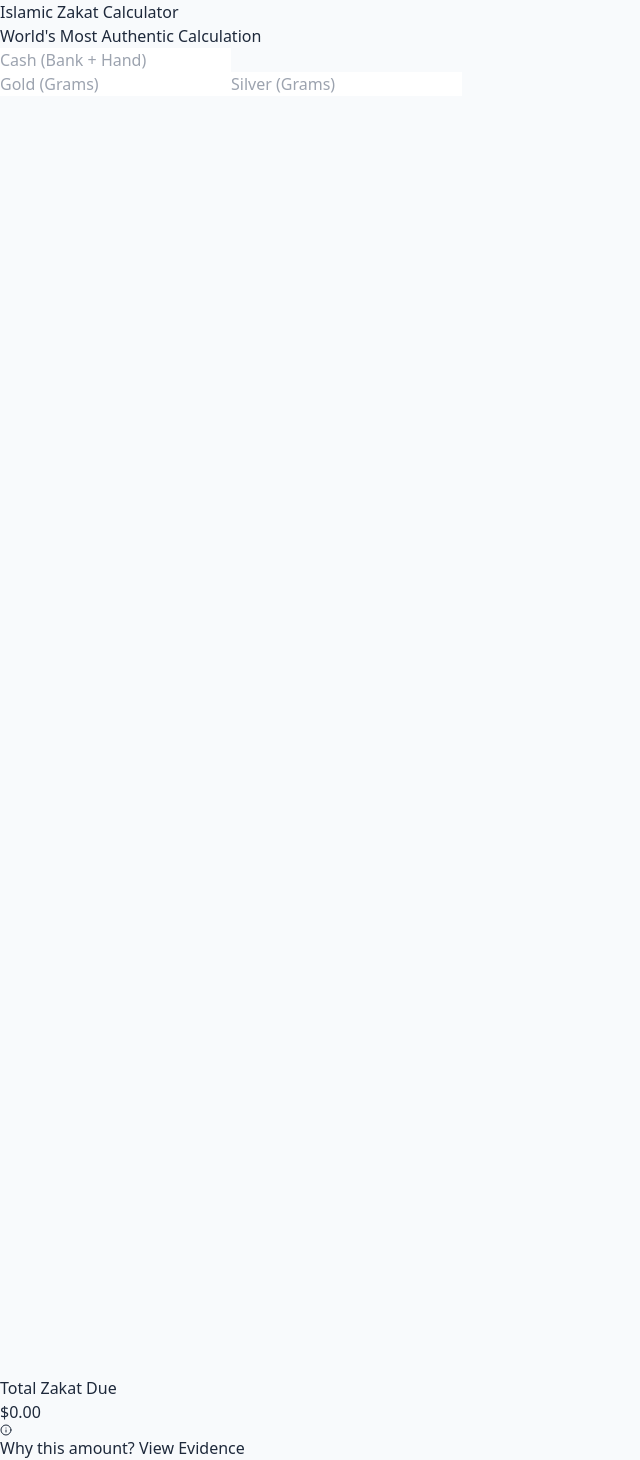
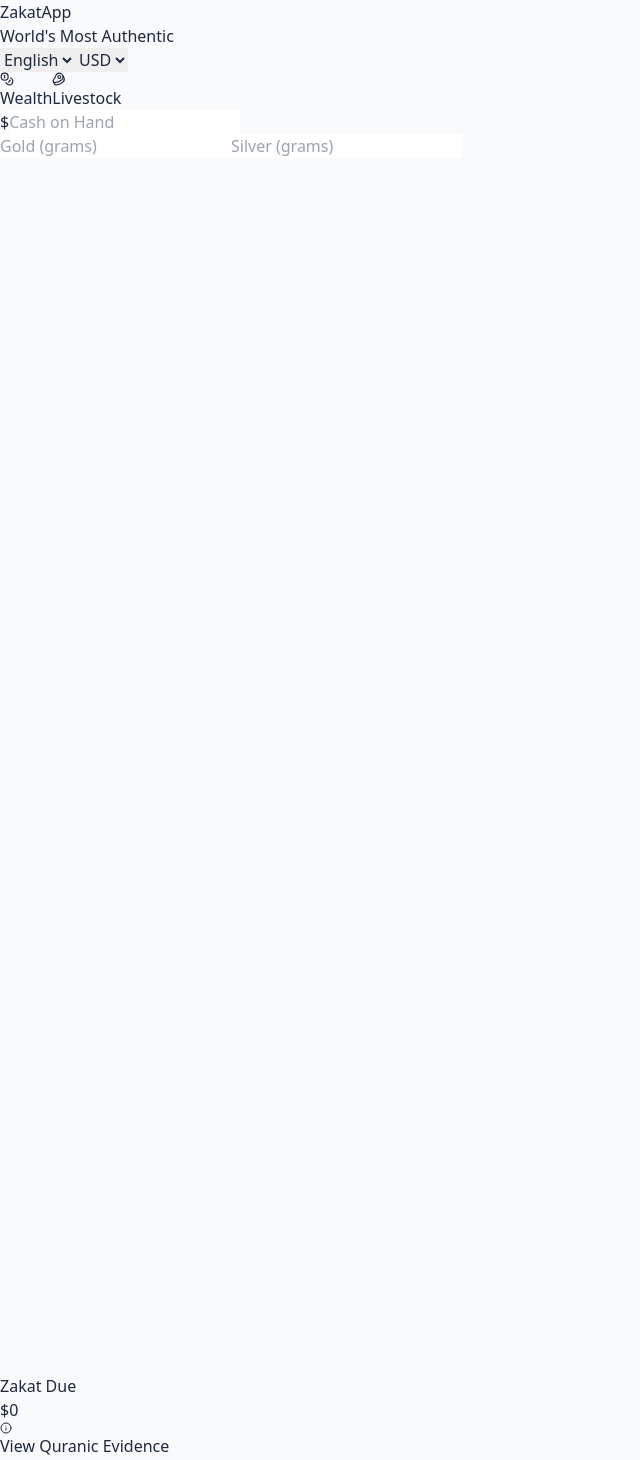
Before and after one commit to Islamic-tools-ehsan/zakat-app, a Next.js app: page / in a window 1280 px wide. Shown: the whole page, without its empty margins (0-640 px from the left). Built offline with nearby package versions, Linux system fonts and the light colour scheme.

Commit message:
Update page.tsx

```diff
--- a/app/page.tsx
+++ b/app/page.tsx
@@ -1,8 +1,9 @@
+
 "use client";
 import React, { useState } from 'react';
-import { calculateZakat } from '@/lib/zakatEngine';
-import { CURRENCIES } from '@/lib/constants';
-import { Book, Info, X } from 'lucide-react';
+import { calculateZakat, getLivestockZakat } from '@/lib/zakatEngine';
+import { LANGUAGES, CURRENCIES } from '@/lib/constants';
+import { Book, Info, X, Globe, Coins, Beef } from 'lucide-react';
 import references from '../references.json';
 import { motion, AnimatePresence } from 'framer-motion';
 import { Chart as ChartJS, ArcElement, Tooltip, Legend } from 'chart.js';
@@ -10,25 +11,19 @@ import { Pie } from 'react-chartjs-2';
 
 ChartJS.register(ArcElement, Tooltip, Legend);
 
-// 1. Define the shape of the data
-interface ZakatProof {
-  title: string;
-  verse_en: string;
-  source: string;
-}
-
 export default function ZakatApp() {
+  const [activeTab, setActiveTab] = useState('wealth'); // 'wealth' or 'livestock'
   const [vals, setVals] = useState({
     cash: 0, gold: 0, silver: 0, stocks: 0,
     inventory: 0, debts: 0, goldPrice: 70,
-    silverPrice: 0.90, sheep: 0
+    silverPrice: 0.90, sheep: 0, goats: 0, cows: 0, camels: 0
   });
-  const [activeCurrency] = useState('USD');
-
-  // 2. Explicitly tell the state it can hold a ZakatProof object
+  const [activeLang, setActiveLang] = useState('en');
+  const [activeCurrency, setActiveCurrency] = useState('USD');
   const [proofData, setProofData] = useState<any>(null);
 
   const res = calculateZakat(vals, 'silver');
+  const livestockRes = getLivestockZakat(vals);
   const selectedCurrency = CURRENCIES.find(c => c.code === activeCurrency) || CURRENCIES[0];
 
   const chartData = {
@@ -41,72 +36,95 @@ export default function ZakatApp() {
   };
 
   return (
-    <div className="max-w-md mx-auto min-h-screen bg-slate-50 shadow-2xl flex flex-col font-sans relative">
+    <div className="max-w-md mx-auto min-h-screen bg-slate-50 shadow-2xl flex flex-col font-sans relative text-slate-900">
       <AnimatePresence>
         {proofData && (
-          <motion.div
-            initial={{ opacity: 0 }} animate={{ opacity: 1 }} exit={{ opacity: 0 }}
-            className="fixed inset-0 z-50 flex items-center justify-center p-6 bg-black/50 backdrop-blur-sm"
-          >
-            <motion.div
-              initial={{ scale: 0.9, y: 20 }} animate={{ scale: 1, y: 0 }}
-              className="bg-white rounded-3xl p-6 shadow-2xl w-full max-w-sm border-t-4 border-emerald-600"
-            >
-              <div className="flex justify-between items-start mb-4">
-                <h3 className="text-emerald-800 font-bold text-lg flex items-center gap-2 text-black">
-                   <Book size={20}/> Evidence
-                </h3>
-                <button onClick={() => setProofData(null)} className="text-slate-400"><X size={20}/></button>
+          <motion.div initial={{ opacity: 0 }} animate={{ opacity: 1 }} exit={{ opacity: 0 }} className="fixed inset-0 z-50 flex items-center justify-center p-6 bg-black/50 backdrop-blur-sm">
+            <motion.div initial={{ scale: 0.9 }} animate={{ scale: 1 }} className="bg-white rounded-3xl p-6 shadow-2xl w-full max-w-sm border-t-4 border-emerald-600">
+              <div className="flex justify-between mb-4">
+                <h3 className="text-emerald-800 font-bold flex items-center gap-2"><Book size={18}/> Evidence</h3>
+                <button onClick={() => setProofData(null)}><X size={20}/></button>
               </div>
-
-              {/* FIXED LINE: We use optional chaining (?) to prevent the 'never' error */}
-              <p className="text-slate-700 italic text-sm mb-4">
-                "{proofData?.verse_en || "Loading..."}"
-              </p>
-
-              <div className="text-[10px] font-bold text-emerald-600 bg-emerald-50 px-3 py-1 rounded-full inline-block">
-                Source: {proofData?.source || "General"}
-              </div>
+              <p className="text-slate-700 italic text-sm mb-4">"{proofData?.verse_en}"</p>
+              <div className="text-[10px] font-bold text-emerald-600 bg-emerald-50 px-3 py-1 rounded-full">Source: {proofData?.source}</div>
             </motion.div>
           </motion.div>
         )}
       </AnimatePresence>
 
+      {/* HEADER WITH DROP-DOWNS */}
       <header className="bg-emerald-700 text-white p-6 rounded-b-3xl shadow-lg">
-        <h1 className="text-2xl font-bold">Islamic Zakat Calculator</h1>
-        <p className="text-emerald-100 text-sm mt-1 italic">World's Most Authentic Calculation</p>
+        <div className="flex justify-between items-start mb-4">
+          <div>
+            <h1 className="text-xl font-bold">ZakatApp</h1>
+            <p className="text-emerald-100 text-[10px] italic">World's Most Authentic</p>
+          </div>
+          <div className="flex gap-2">
+            <select value={activeLang} onChange={(e) => setActiveLang(e.target.value)} className="bg-emerald-800 text-[10px] p-1 rounded border border-emerald-600 outline-none">
+              {LANGUAGES.map(l => <option key={l.code} value={l.code}>{l.flag} {l.name}</option>)}
+            </select>
+            <select value={activeCurrency} onChange={(e) => setActiveCurrency(e.target.value)} className="bg-emerald-800 text-[10px] p-1 rounded border border-emerald-600 outline-none">
+              {CURRENCIES.map(c => <option key={c.code} value={c.code}>{c.code}</option>)}
+            </select>
+          </div>
+        </div>
+
+        {/* TAB SWITCHER */}
+        <div className="flex bg-emerald-800/50 p-1 rounded-xl">
+          <button onClick={() => setActiveTab('wealth')} className={`flex-1 py-2 rounded-lg text-xs font-bold flex items-center justify-center gap-2 transition ${activeTab === 'wealth' ? 'bg-white text-emerald-700 shadow' : 'text-emerald-100'}`}>
+            <Coins size={14}/> Wealth
+          </button>
+          <button onClick={() => setActiveTab('livestock')} className={`flex-1 py-2 rounded-lg text-xs font-bold flex items-center justify-center gap-2 transition ${activeTab === 'livestock' ? 'bg-white text-emerald-700 shadow' : 'text-emerald-100'}`}>
+            <Beef size={14}/> Livestock
+          </button>
+        </div>
       </header>
 
       <main className="p-6 flex-1 space-y-6">
-        <section className="space-y-4">
-          <input type="number" placeholder="Cash (Bank + Hand)" className="w-full border-slate-200 border p-3 rounded-xl text-black outline-none" onChange={e => setVals({...vals, cash: +e.target.value})} />
-          <div className="grid grid-cols-2 gap-3">
-            <input type="number" placeholder="Gold (Grams)" className="w-full border-slate-200 border p-3 rounded-xl text-black outline-none" onChange={e => setVals({...vals, gold: +e.target.value})} />
-            <input type="number" placeholder="Silver (Grams)" className="w-full border-slate-200 border p-3 rounded-xl text-black outline-none" onChange={e => setVals({...vals, silver: +e.target.value})} />
-          </div>
-        </section>
-
-        <motion.div
-          key={res.total}
-          initial={{ y: 20, opacity: 0 }} animate={{ y: 0, opacity: 1 }}
-          className="bg-emerald-900 text-white p-6 rounded-3xl shadow-xl relative overflow-hidden"
-        >
-          <div className="flex flex-col items-center">
-            <div className="w-32 h-32 mb-4">
-              <Pie data={chartData} options={{ plugins: { legend: { display: false } } }} />
+        {activeTab === 'wealth' ? (
+          <section className="space-y-4">
+            <div className="relative">
+              <span className="absolute left-3 top-3 text-slate-400">{selectedCurrency.symbol}</span>
+              <input type="number" placeholder="Cash on Hand" className="w-full border-slate-200 border p-3 pl-8 rounded-xl outline-none" onChange={e => setVals({...vals, cash: +e.target.value})} />
             </div>
-            <p className="text-emerald-300 font-medium uppercase text-[10px] tracking-widest">Total Zakat Due</p>
-            <p className="text-5xl font-black mt-1">
-              {selectedCurrency.symbol}{res.total.toLocaleString(undefined, {minimumFractionDigits: 2})}
-            </p>
-            <button
-              onClick={() => setProofData(references.residuary)}
-              className="mt-4 flex items-center gap-1 text-[10px] text-emerald-400 underline cursor-pointer"
-            >
-              <Info size={12}/> Why this amount? View Evidence
-            </button>
-          </div>
-        </motion.div>
+            <div className="grid grid-cols-2 gap-3">
+              <input type="number" placeholder="Gold (grams)" className="w-full border-slate-200 border p-3 rounded-xl" onChange={e => setVals({...vals, gold: +e.target.value})} />
+              <input type="number" placeholder="Silver (grams)" className="w-full border-slate-200 border p-3 rounded-xl" onChange={e => setVals({...vals, silver: +e.target.value})} />
+            </div>
+            {/* Results Card for Wealth */}
+            <motion.div key="wealth-res" initial={{ scale: 0.95 }} animate={{ scale: 1 }} className="bg-emerald-900 text-white p-6 rounded-3xl shadow-xl flex flex-col items-center">
+              <div className="w-24 h-24 mb-4"><Pie data={chartData} options={{ plugins: { legend: { display: false } } }} /></div>
+              <p className="text-emerald-300 text-[10px] tracking-widest uppercase">Zakat Due</p>
+              <p className="text-4xl font-black">{selectedCurrency.symbol}{res.total.toLocaleString()}</p>
+              <button onClick={() => setProofData(references.residuary)} className="mt-4 text-[10px] text-emerald-400 underline flex items-center gap-1"><Info size={12}/> View Quranic Evidence</button>
+            </motion.div>
+          </section>
+        ) : (
+          <section className="space-y-4">
+             <div className="grid grid-cols-2 gap-3">
+              <div className="space-y-1">
+                <label className="text-[10px] font-bold text-slate-500 ml-2">Sheep / Goats</label>
+                <input type="number" className="w-full border-slate-200 border p-3 rounded-xl" placeholder="Count" onChange={e => setVals({...vals, sheep: +e.target.value})} />
+              </div>
+              <div className="space-y-1">
+                <label className="text-[10px] font-bold text-slate-500 ml-2">Cows / Buffalo</label>
+                <input type="number" className="w-full border-slate-200 border p-3 rounded-xl" placeholder="Count" onChange={e => setVals({...vals, cows: +e.target.value})} />
+              </div>
+            </div>
+            {/* Results for Livestock */}
+            <div className="bg-white border-2 border-emerald-100 p-6 rounded-3xl space-y-4">
+               <h3 className="font-bold text-emerald-800 text-sm">Livestock Due:</h3>
+               {livestockRes.map((item, idx) => (
+                 <div key={idx} className="flex justify-between items-center bg-slate-50 p-3 rounded-xl border border-slate-100">
+                   <span className="text-sm font-medium text-slate-600">{item.animal}</span>
+                   <span className="text-emerald-700 font-bold">{item.due}</span>
+                 </div>
+               ))}
+               {livestockRes.length === 0 && <p className="text-xs text-slate-400 text-center italic">Below Nisab (No Zakat due yet)</p>}
+               <button onClick={() => setProofData(references.livestock)} className="w-full text-[10px] text-slate-400 underline flex justify-center items-center gap-1"><Info size={12}/> View Hadith for Livestock</button>
+            </div>
+          </section>
+        )}
       </main>
     </div>
   );
```
